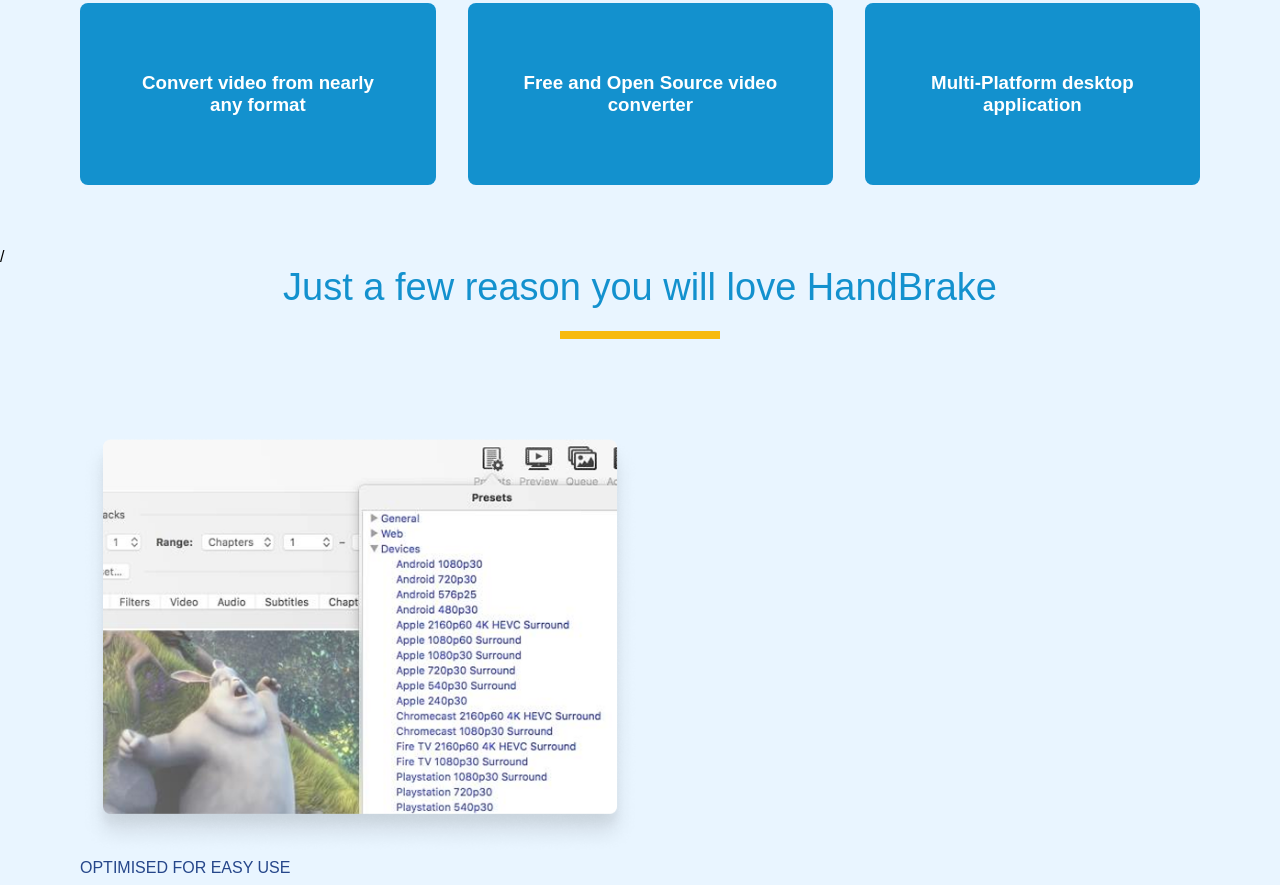
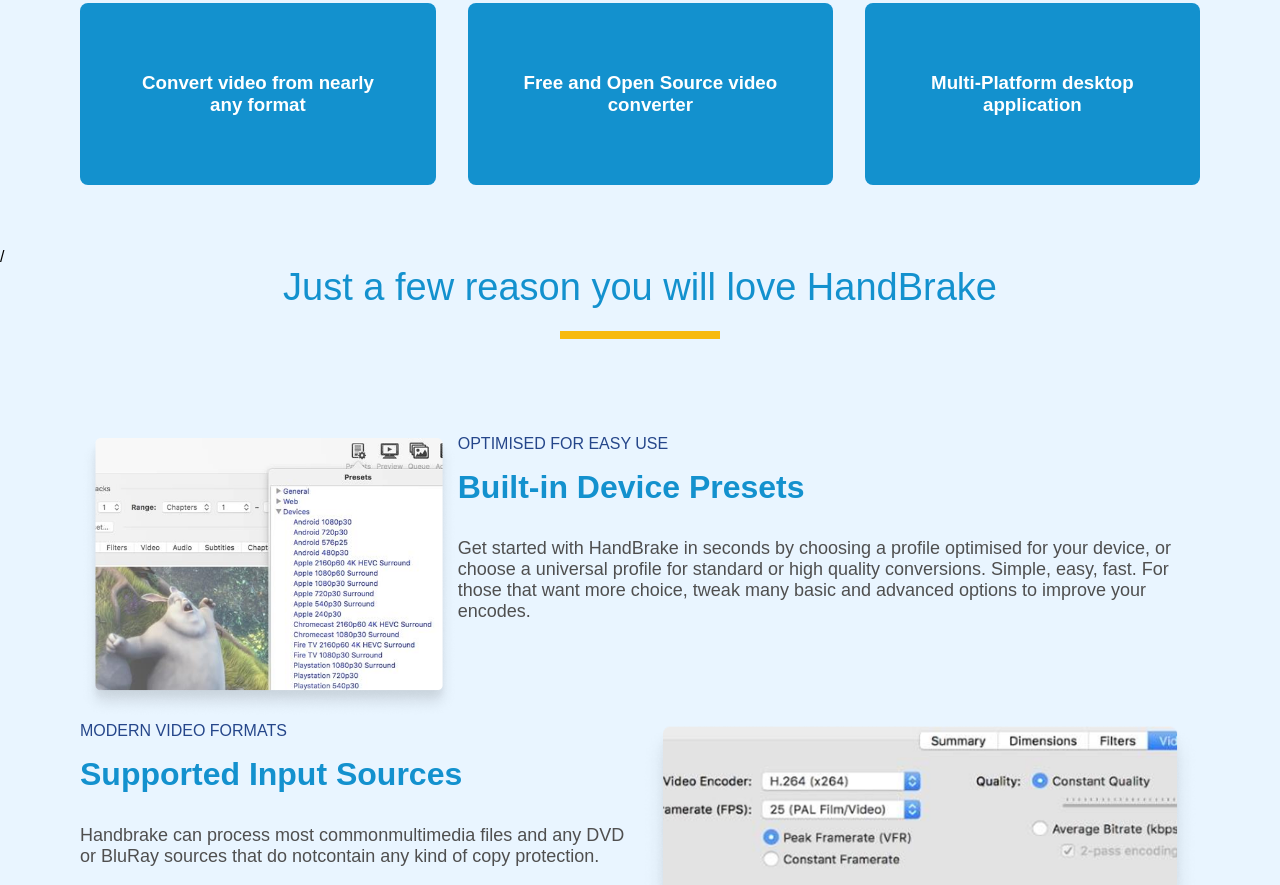
Before and after one commit to Koraboevvv/css-lesson011, a plain HTML site: page index.html in a window 1280 px wide. Shown: the part 758-1643 px from the top of the page. Drawn offline with Linux system fonts and the light colour scheme.

Commit message:
css lesson011

```diff
--- a/css/style.css
+++ b/css/style.css
@@ -199,10 +199,22 @@ li{
     display: flex;
 }
 
-.about__img,
-.about__con{
-    width: 50%;
+.about__wrapper{
+    display: flex;
+    /* border: 1px solid red; */
+}
+
+
+
+.about__con,
+.about__img{
+    width: 100%;
+    /* border: 1px solid blue; */
     align-items: center;
+}
+
+.about__img{
+    width: 100%;
 }
 
 .about__text{
@@ -358,6 +370,7 @@ color: #25468A;
 
 
 
+
 @media(max-width: 990px){
     .nav__ul {
         display: none;
--- a/index.html
+++ b/index.html
@@ -63,20 +63,20 @@
     <section>
         <!-- <div class="container"> -->
             <div class="container">
-                <div class="about__wrapper">
-                    <div class="about">
+                <div class="about">
                     <h1>Just a few reason you
                         will love HandBrake</h1>
                         <button class="about__btn"></button>
                     </div>
+            <div class="about__wrapper">
                     <div class="about__img">
                         <img src="./image/Rectangle 1.png" alt="" class="about__image">
                     </div >
                     <div class="about__context">
-                        <div class="about__con">
-                        <p class="about__text">Optimised for easy use</p>
-                        <p class="about__desk">Built-in Device Presets</p>
-                        <p class="about__comm">Get started with HandBrake in seconds by choosing a profile optimised for your device, or choose a universal profile for standard or high quality conversions. Simple, easy, fast. For those that want more choice, tweak many basic and advanced options to improve your encodes.</p>
+                            <div class="about__con">
+                            <p class="about__text">Optimised for easy use</p>
+                            <p class="about__desk">Built-in Device Presets</p>
+                            <p class="about__comm">Get started with HandBrake in seconds by choosing a profile optimised for your device, or choose a universal profile for standard or high quality conversions. Simple, easy, fast. For those that want more choice, tweak many basic and advanced options to improve your encodes.</p>
                     </div>
 
 
```
